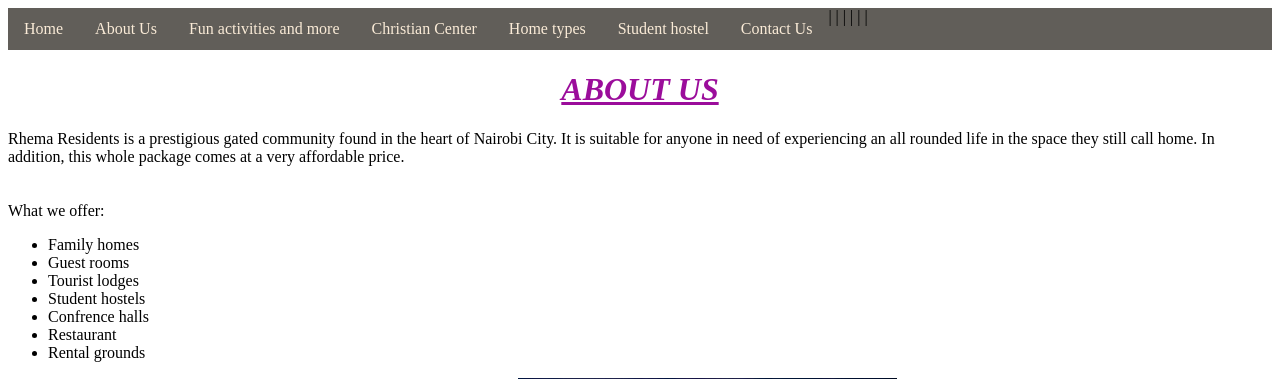
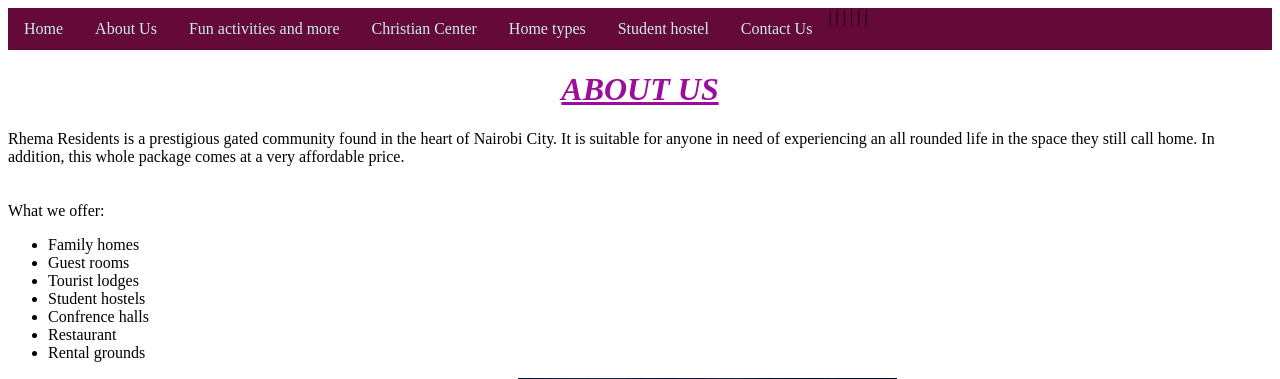
Before and after one commit to 169975/class_project, a PHP site: page /about.html in a window 1280 px wide. Shown: the top 379 px of the page. Run offline with PHP 8.4, Linux system fonts and the light colour scheme.

Commit message:
I have changed the background colour of the main menu

```diff
--- a/CSS/style.css
+++ b/CSS/style.css
@@ -9,7 +9,7 @@ h1{
 }
 
 .main_menu{
-    background-color: rgb(97, 94, 89);
+    background-color: rgb(100, 9, 56);
     overflow: hidden;
 }
 
@@ -18,5 +18,5 @@ h1{
     display: block;
     float: left;
     text-decoration: none;
-    color: antiquewhite;
+    color: rgb(203, 238, 237);
 }
```
